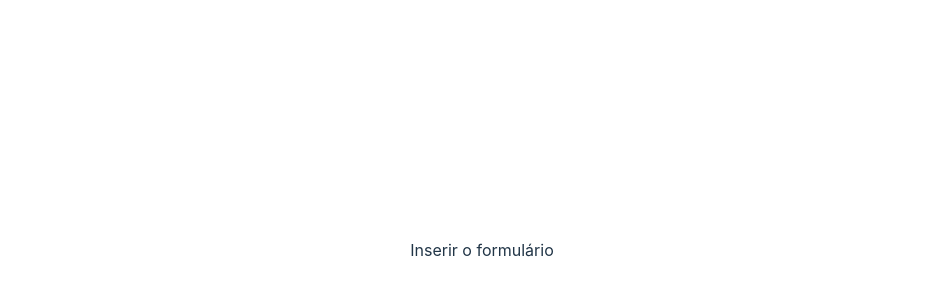
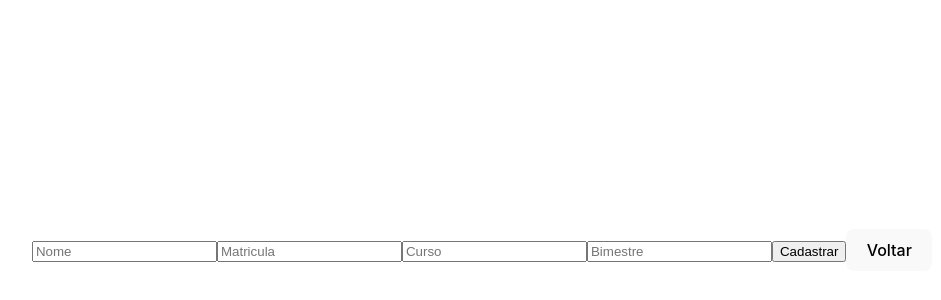
Before and after one commit to EvertonPSilva09/FE_III_Aula_15_Desafio, a React (Vite) app: page /student in a window 1280 px wide. Shown: the part 150-450 px from the top of the page, without its empty margins (158-1099 px from the left). Built offline with nearby package versions, Linux system fonts and the light colour scheme; no server answers.

Commit message:
Criando função que cadastra e que limpa o formulário

```diff
--- a/src/pages/student/index.jsx
+++ b/src/pages/student/index.jsx
@@ -1,12 +1,17 @@
 import { useState, useEffect } from "react";
 import axios from "axios";
-import { useParams } from "react-router-dom";
+import { useParams, useNavigate } from "react-router-dom";
 
 const URL_STUDENTS = "https://api-aluno.vercel.app/aluno/";
 
 export default function StudentPage() {
   const [student, setStudent] = useState(null);
   const { id } = useParams();
+  const navigate = useNavigate();
+  const [studentName, setStudentName] = useState("");
+  const [studentRegistration, setStudentRegistration] = useState("");
+  const [studentCourse, setStudentCourse] = useState("");
+  const [studentPeriod, setStudentPeriod] = useState("");
 
   useEffect(() => {
     validateAndFetchStudent(id);
@@ -30,6 +35,29 @@ export default function StudentPage() {
     }
   }
 
+  function clearForm() {
+    setStudentName("");
+    setStudentRegistration("");
+    setStudentCourse("");
+    setStudentPeriod("");
+  }
+
+  async function createStudent(event) {
+    event.preventDefault();
+    try {
+      await axios.post(URL_STUDENTS, {
+        nome: studentName,
+        matricula: studentRegistration,
+        curso: studentCourse,
+        bimestre: studentPeriod,
+      });
+      clearForm();
+      alert("Aluno cadastrado com sucesso")
+    } catch (error) {
+      alert("Não foi possível cadastrar o aluno");
+    }
+  }
+
   return (
     <div>
       {student ? (
@@ -39,7 +67,36 @@ export default function StudentPage() {
           <p>Bimestre: {student.bimestre}</p>
         </>
       ) : (
-        <p>Inserir o formulário</p>
+        <div>
+        <form onSubmit={createStudent}>
+          <input
+            type="text"
+            placeholder="Nome"
+            value={studentName}
+            onChange={(event) => setStudentName(event.target.value)}
+          />
+          <input
+            type="text"
+            placeholder="Matricula"
+            value={studentRegistration}
+            onChange={(event) => setStudentRegistration(event.target.value)}
+          />
+          <input
+            type="text"
+            placeholder="Curso"
+            value={studentCourse}
+            onChange={(event) => setStudentCourse(event.target.value)}
+          />
+          <input
+            type="text"
+            placeholder="Bimestre"
+            value={studentPeriod}
+            onChange={(event) => setStudentPeriod(event.target.value)}
+          />
+          <input type="submit" value={"Cadastrar"} />
+          <button onClick={() => navigate('/')}>Voltar</button>
+        </form>
+        </div>
       )}
     </div>
   );
```
